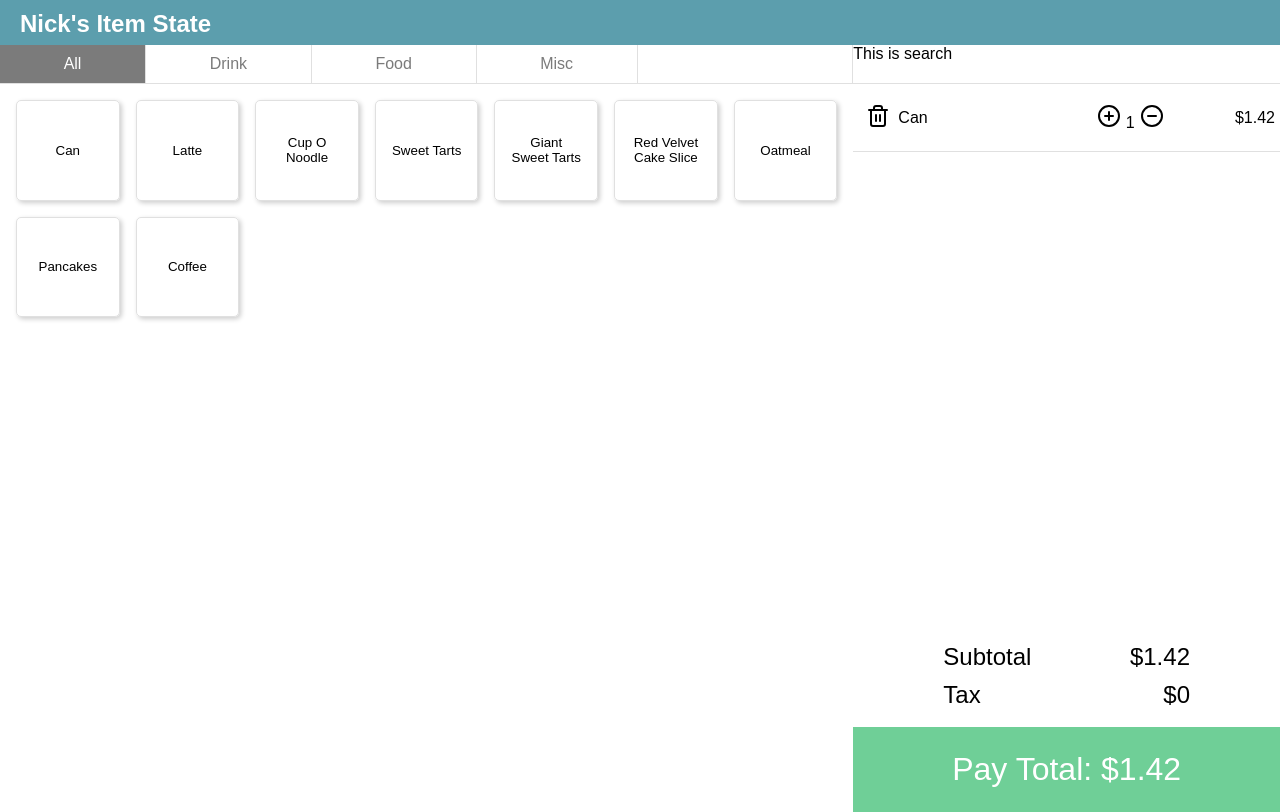
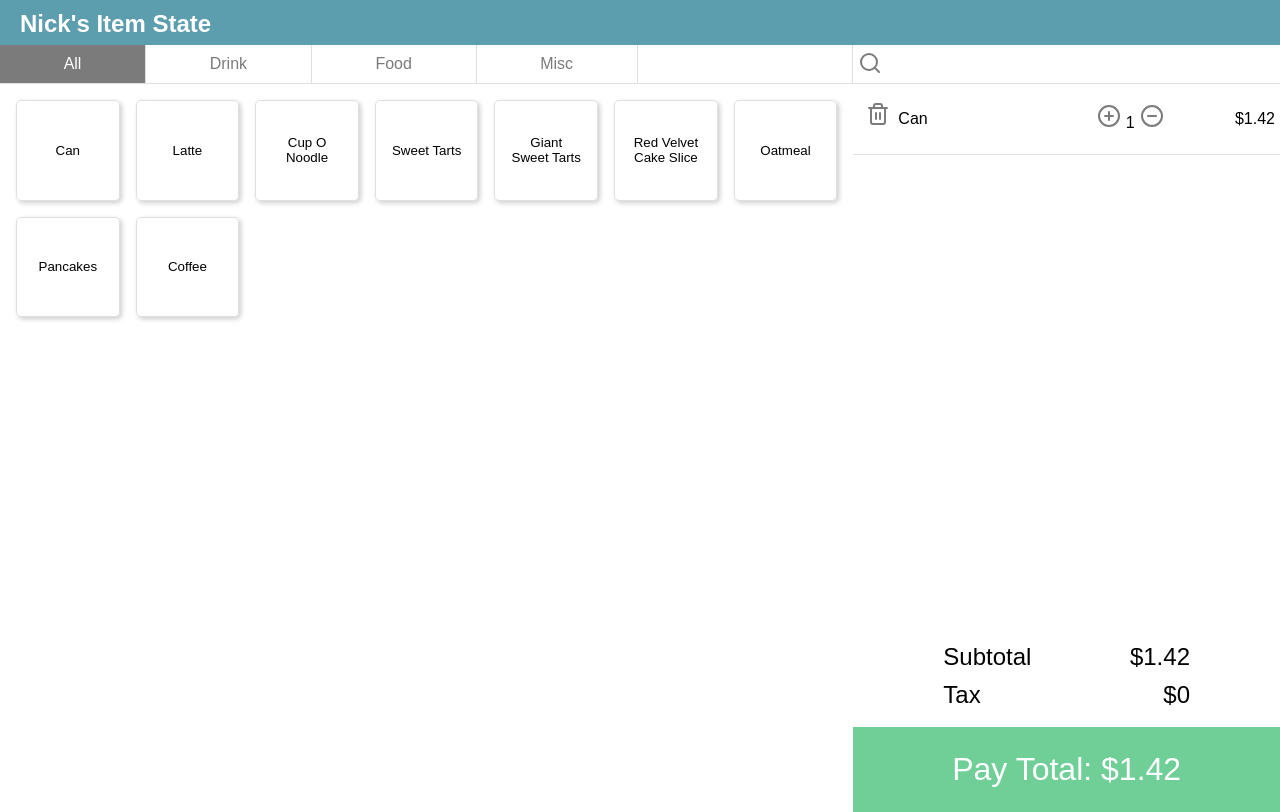
Before and after one commit to krames12/state-practice-in-react, a React (Create React App) app: page / in a window 1280 px wide. Both pictures are taken after a click on the button "Can". Built offline with nearby package versions, Linux system fonts and the light colour scheme.

Commit message:
search box implemented, icons use dark-grey color

```diff
--- a/src/App.css
+++ b/src/App.css
@@ -34,6 +34,10 @@ header h2 {
   margin-top: 10px;
 }
 
+.icon {
+  color: var(--dark-grey);
+}
+
 .category-container {
   grid-area: categories;
   border-bottom: 1px solid var(--light-grey);
@@ -68,6 +72,21 @@ header h2 {
 #search-container {
   grid-area: search;
   border-bottom: 1px solid var(--light-grey);
+  position: relative;
+}
+
+#search-icon {
+  position: absolute;
+  top: 6px;
+  left: 5px;
+}
+
+#search-input {
+  width: 100%;
+  height: 100%;
+  padding: 5px 5px 5px 40px;
+  font-size: 1.1em;
+  border: none;
 }
 
 .item-container {
@@ -107,16 +126,18 @@ header h2 {
   align-items: center;
 }
 
-.checkout-item-container > .checkout-name {
+.checkout-name {
   text-align: left;
 }
 
-.checkout-item-container > .line-price {
+.line-price {
   text-align: right;
 }
 
 .delete-icon, .checkout-qty {
   text-align: center;
+  line-height: 2em;
+  vertical-align: middle;
 }
 
 .qty-button {
--- a/src/CheckoutItem.js
+++ b/src/CheckoutItem.js
@@ -13,7 +13,7 @@ class CheckoutItem extends Component {
                             className="delete-icon"
                             onClick={ () => actions.removeItem(this.props) }
                         >
-                            <Trash2 />
+                            <Trash2 className="icon" />
                         </div>
                         <div className="checkout-name">
                             {this.props.name}
@@ -23,14 +23,14 @@ class CheckoutItem extends Component {
                                 className="qty-button"
                                 onClick={ () => actions.qtyIncrement(this.props) }
                             >
-                                <PlusCircle />
+                                <PlusCircle className="icon" />
                             </button>
-                            <span className="checkout-quantity-text">{this.props.qty}</span>
+                            <span className="checkout-qty-text">{this.props.qty}</span>
                             <button
                                 className="qty-button"
                                 onClick={ () => actions.qtyDecrement(this.props) }
                             >
-                                <MinusCircle />
+                                <MinusCircle className="icon"/>
                             </button>
                         </div>
                         <span className="line-price">&#36;{this.props.lineTotal.toFixed(2)} </span>
--- a/src/Search.js
+++ b/src/Search.js
@@ -1,5 +1,9 @@
 import React, { Component } from 'react';
+import { Search } from 'react-feather';
 
 export default () => (
-    <div id="search-container">This is search</div>
+    <div id="search-container">
+        <Search id="search-icon" className="icon" />
+        <input type="text" id="search-input" />
+    </div>
 )
```
